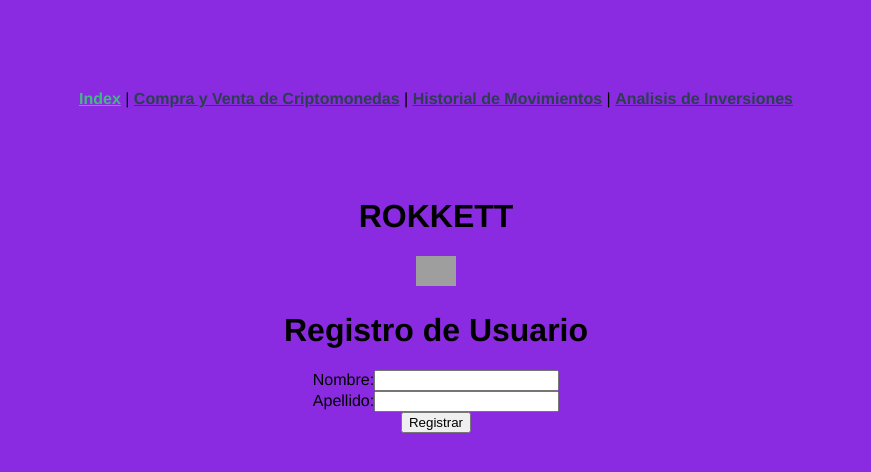
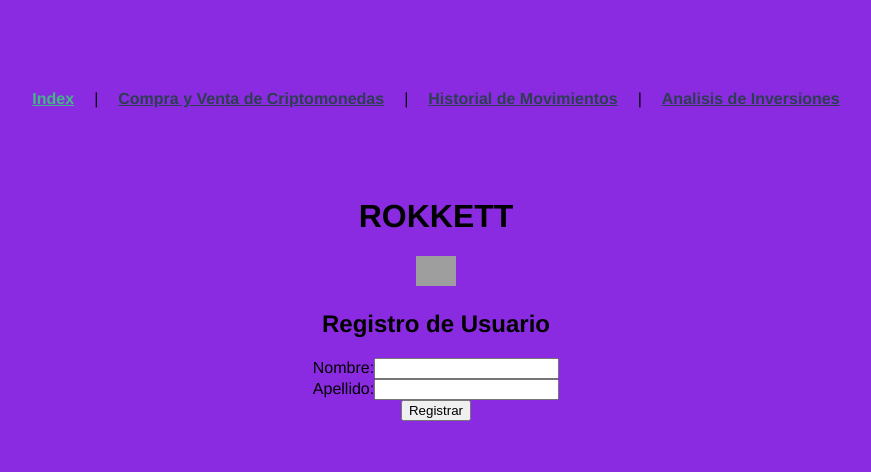
Before and after one commit to TomasOlocco/Rokket-Final-2024, a Vue app: page / in a window 1280 px wide. Shown: the top 472 px of the page, without its empty margins (204-1075 px from the left). Built offline with nearby package versions, Linux system fonts and the light colour scheme; grey boxes are pictures that could not be loaded.

Commit message:
05/09 Aplicando estilo

```diff
--- a/src/App.vue
+++ b/src/App.vue
@@ -1,8 +1,8 @@
 <template>
-  <nav>
-    <router-link to="/">Index</router-link> |
-    <router-link to="/compraYventa">Compra y Venta de Criptomonedas</router-link> |
-    <router-link to="/historial">Historial de Movimientos</router-link> |
+  <nav class="header__nav">
+    <router-link to="/" class="header__nav-item">Index</router-link> |
+    <router-link to="/compraYventa" class="header__nav-item">Compra y Venta de Criptomonedas</router-link> |
+    <router-link to="/historial" >Historial de Movimientos</router-link> |
     <router-link to="/analisisInversiones">Analisis de Inversiones</router-link>
   </nav>
   <router-view/>
@@ -15,6 +15,13 @@
   -moz-osx-font-smoothing: grayscale;
   text-align: center;
   color: #2c3e50;
+}
+
+.header__nav {
+  display: flex;
+  flex-direction: row;
+  justify-content: center;
+  gap: 20px;
 }
 
 nav {
--- a/src/views/AnalisisView.vue
+++ b/src/views/AnalisisView.vue
@@ -23,9 +23,11 @@
             <tr v-for="movimiento in movimientos" :key="movimiento._id">
               <td>{{ movimiento.crypto_code }}</td>
               <td>{{ movimiento.crypto_amount }}</td>
-              <td>{{ movimiento.precioCompra }}</td>
-              <td>{{ movimiento.valorActual }}</td>
-              <td>{{ movimiento.gananciaPerdida }}</td>
+              <td>$ {{ movimiento.precioCompra }}</td>
+              <td>$ {{ movimiento.valorActual }}</td>
+              <td :class="{'ganancia': movimiento.gananciaPerdida > 0, 'perdida': movimiento.gananciaPerdida < 0}">
+               $ {{ movimiento.gananciaPerdida }}
+              </td>
             </tr>
           </tbody>
         </table>
@@ -98,5 +100,11 @@
   };
   </script>
 
-  <style>
-  </style>
+<style>
+.ganancia {
+  color: green;
+}
+.perdida {
+  color: red;
+}
+</style>
--- a/src/views/IndexView.vue
+++ b/src/views/IndexView.vue
@@ -4,7 +4,7 @@
           <img v-bind:src="imagenlogo" class="imagen-logo">
     <form @submit.prevent="registrarUsuario">
       <div>
-        <h1>Registro de Usuario</h1>
+        <h2>Registro de Usuario</h2>
         <label for="nombre">Nombre:</label>
         <input type="text" v-model="nombre" required>
       </div>
```
